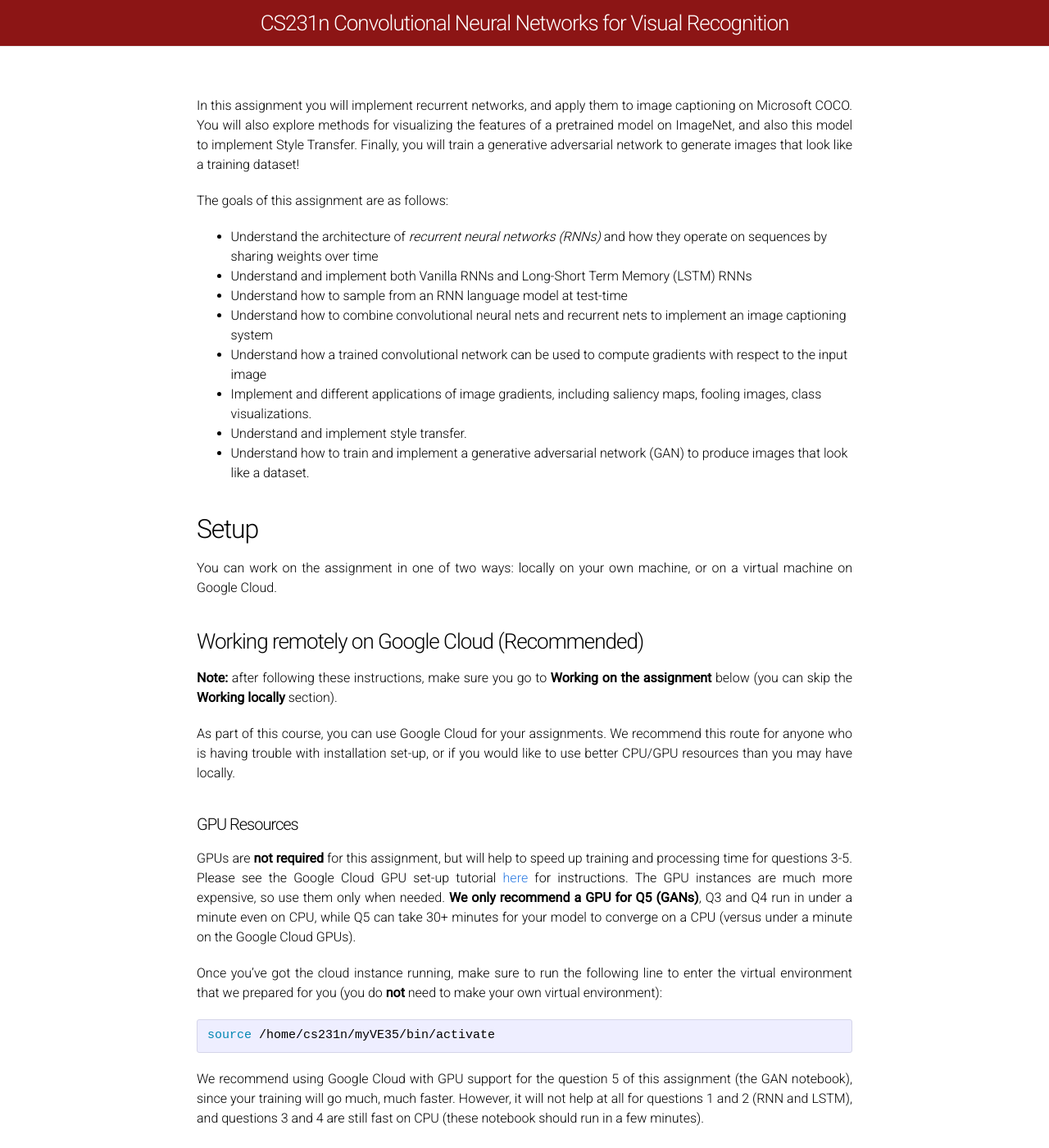
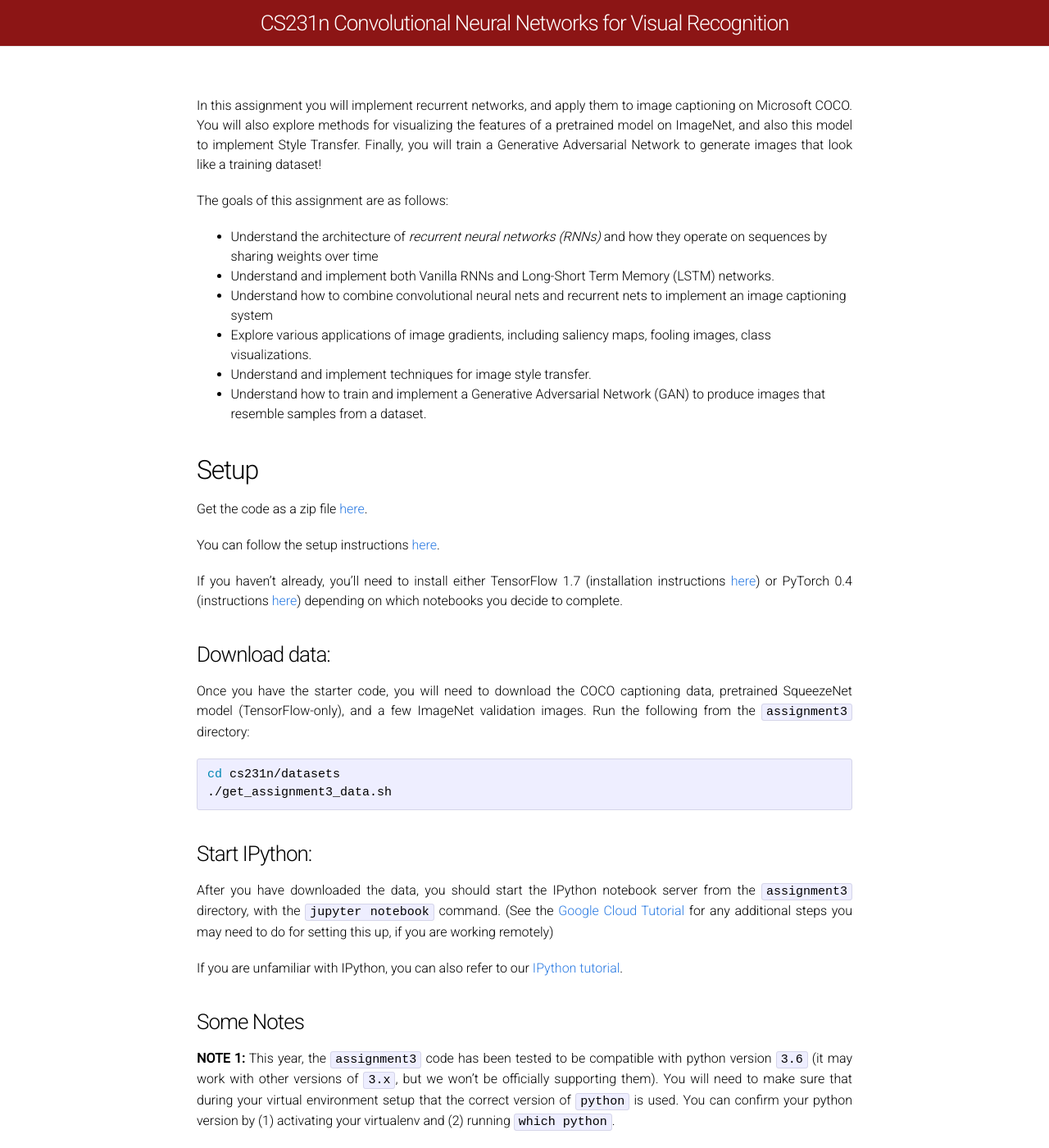
Before and after one commit to cs231n/cs231n.github.io, a Jekyll site: the page built from assignments/2018/assignment3.md, in a window 1280 px wide and 1400 px high. Shown: the whole window at 82% size. Built offline with Jekyll 4.4.1, drawn with Linux system fonts in a browser that asks for light colours; some of the changed text lies outside the part shown.

Commit message:
Updated assignment3 page

````diff
--- a/assignments/2018/assignment3.md
+++ b/assignments/2018/assignment3.md
@@ -4,84 +4,27 @@ mathjax: true
 permalink: /assignments2018/assignment3/
 ---
 
-In this assignment you will implement recurrent networks, and apply them to image captioning on Microsoft COCO. You will also explore methods for visualizing the features of a pretrained model on ImageNet, and also this model to implement Style Transfer. Finally, you will train a generative adversarial network to generate images that look like a training dataset!
+In this assignment you will implement recurrent networks, and apply them to image captioning on Microsoft COCO. You will also explore methods for visualizing the features of a pretrained model on ImageNet, and also this model to implement Style Transfer. Finally, you will train a Generative Adversarial Network to generate images that look like a training dataset!
 
 The goals of this assignment are as follows:
 
 - Understand the architecture of *recurrent neural networks (RNNs)* and how they operate on sequences by sharing weights over time
-- Understand and implement both Vanilla RNNs and Long-Short Term Memory (LSTM) RNNs
-- Understand how to sample from an RNN language model at test-time
+- Understand and implement both Vanilla RNNs and Long-Short Term Memory (LSTM) networks.
 - Understand how to combine convolutional neural nets and recurrent nets to implement an image captioning system
-- Understand how a trained convolutional network can be used to compute gradients with respect to the input image
-- Implement and different applications of image gradients, including saliency maps, fooling images, class visualizations.
-- Understand and implement style transfer.
-- Understand how to train and implement a generative adversarial network (GAN) to produce images that look like a dataset.
+- Explore various applications of image gradients, including saliency maps, fooling images, class visualizations.
+- Understand and implement techniques for image style transfer.
+- Understand how to train and implement a Generative Adversarial Network (GAN) to produce images that resemble samples from a dataset.
 
 ## Setup
-You can work on the assignment in one of two ways: locally on your own machine, or on a virtual machine on Google Cloud.
 
-### Working remotely on Google Cloud (Recommended)
+Get the code as a zip file [here](http://cs231n.github.io/assignments/2018/spring1718_assignment3.zip).
 
-**Note:** after following these instructions, make sure you go to **Working on the assignment** below (you can skip the **Working locally** section).
+You can follow the setup instructions [here](http://cs231n.github.io/setup-instructions/).
 
-As part of this course, you can use Google Cloud for your assignments. We recommend this route for anyone who is having trouble with installation set-up, or if you would like to use better CPU/GPU resources than you may have locally.
-
-#### GPU Resources
-GPUs are **not required** for this assignment, but will help to speed up training and processing time for questions 3-5. Please see the Google Cloud GPU set-up tutorial [here](http://cs231n.github.io/gce-tutorial-gpus/) for instructions. The GPU instances are much more expensive, so use them only when needed. **We only recommend a GPU for Q5 (GANs)**, Q3 and Q4 run in under a minute even on CPU, while Q5 can take 30+ minutes for your model to converge on a CPU (versus under a minute on the Google Cloud GPUs).
-
-Once you've got the cloud instance running, make sure to run the following line to enter the virtual environment that we prepared for you (you do **not** need to make your own virtual environment):
-
-```bash
-source /home/cs231n/myVE35/bin/activate
-```
-
-We recommend using Google Cloud with GPU support for the question 5 of this assignment (the GAN notebook), since your training will go much, much faster. However, it will not help at all for questions 1 and 2 (RNN and LSTM), and questions 3 and 4 are still fast on CPU (these notebook should run in a few minutes).
-
-#### What do I do if my Google Cloud GPUs disappeared?
-You might note that sometimes, your GPUs are no longer accessible on your Google Cloud instance after you restart it. If this happens, please run the following commands in your assignment3 directory:
-
-```bash
-sudo apt-get remove unattended-upgrades
-chmod u+x where_are_my_drivers.sh
-./where_are_my_drivers.sh
-```
-
-If this isn't working, you can find more detailed instructions and manual ways of fixing this [here](https://cloud.google.com/compute/docs/gpus/add-gpus#install-driver-script). You should follow the "Ubuntu 16.04" instructions.
-
-### Working locally
-Here's how you install the necessary dependencies:
-
-**(OPTIONAL) Installing GPU drivers:**
-If you choose to work locally, you are at no disadvantage for the first parts of the assignment. For the last question, which is in TensorFlow or PyTorch, however, having a GPU will be a significant advantage. We recommend using a Google Cloud Instance with a GPU, at least for this part. If you have your own NVIDIA GPU, however, and wish to use that, that's fine -- you'll need to install the drivers for your GPU, install CUDA, install cuDNN, and then install either [TensorFlow](https://www.tensorflow.org/install/) or [PyTorch](http://pytorch.org/). You could theoretically do the entire assignment with no GPUs, though this will make training much slower in the last part. However, our reference code runs in 10-15 minutes on a dual-core laptop without a GPU, so it is certainly possible.
-
-**Installing Python 3.5+:**
-To use python3, make sure to install version 3.5 or 3.6 on your local machine. If you are on Mac OS X, you can do this using [Homebrew](https://brew.sh) with `brew install python3`. You can find instructions for Ubuntu [here](https://www.digitalocean.com/community/tutorials/how-to-install-python-3-and-set-up-a-local-programming-environment-on-ubuntu-16-04).
-
-**Virtual environment:**
-If you decide to work locally, we recommend using [virtual environment](http://docs.python-guide.org/en/latest/dev/virtualenvs/) for the project. If you choose not to use a virtual environment, it is up to you to make sure that all dependencies for the code are installed globally on your machine. To set up a virtual environment, run the following:
-
-```bash
-cd assignment2
-sudo pip install virtualenv      # This may already be installed
-virtualenv -p python3 .env   		 # Create a virtual environment (python3)
-source .env/bin/activate         # Activate the virtual environment
-pip install -r requirements.txt  # Install dependencies
-# Note that this does NOT install TensorFlow or PyTorch,
-# which you need to do yourself.
-
-# Work on the assignment for a while ...
-# ... and when you're done:
-deactivate                       # Exit the virtual environment
-```
-
-Note that every time you want to work on the assignment, you should run `source .env/bin/activate` (from within your `assignment3` folder) to re-activate the virtual environment, and `deactivate` again whenever you are done.
-
-## Working on the assignment:
-
-### Get the code as a zip file [here](http://cs231n.stanford.edu/assignments/2017/spring1617_assignment3_v3.zip).
+If you haven't already, you'll need to install either TensorFlow 1.7 (installation instructions [here](https://www.tensorflow.org/versions/r1.7/install/)) or PyTorch 0.4 (instructions [here](http://pytorch.org/)) depending on which notebooks you decide to complete.
 
 ### Download data:
-Once you have the starter code (regardless of which method you choose above), you will need to download the COCO captioning data,  pretrained SqueezeNet model (TensorFlow-only), and a few ImageNet validation images.
+Once you have the starter code, you will need to download the COCO captioning data,  pretrained SqueezeNet model (TensorFlow-only), and a few ImageNet validation images.
 Run the following from the `assignment3` directory:
 
 ```bash
@@ -97,17 +40,12 @@ If you are unfamiliar with IPython, you can also refer to our
 [IPython tutorial](/ipython-tutorial).
 
 ### Some Notes
-**NOTE 1:** This year, the `assignment3` code has been tested to be compatible with python versions `3.5` and `3.6` (it may work with other versions of `3.x`, but we won't be officially supporting them). For this assignment, we are NOT officially supporting python2. Use it at your own risk. You will need to make sure that during your `virtualenv` setup that the correct version of `python` is used. You can confirm your python version by (1) activating your virtualenv and (2) running `python --version`.
+**NOTE 1:** This year, the `assignment3` code has been tested to be compatible with python version `3.6` (it may work with other versions of `3.x`, but we won't be officially supporting them). You will need to make sure that during your virtual environment setup that the correct version of `python` is used. You can confirm your python version by (1) activating your virtualenv and (2) running `which python`.
 
 **NOTE 2:** If you are working in a virtual environment on OSX, you may *potentially* encounter
 errors with matplotlib due to the [issues described here](http://matplotlib.org/faq/virtualenv_faq.html). In our testing, it seems that this issue is no longer present with the most recent version of matplotlib, but if you do end up running into this issue you may have to use the `start_ipython_osx.sh` script from the `assignment3` directory (instead of `jupyter notebook` above) to launch your IPython notebook server. Note that you may have to modify some variables within the script to match your version of python/installation directory. The script assumes that your virtual environment is named `.env`.
 
-### Submitting your work:
-Whether you work on the assignment locally or using Google Cloud, once you are done
-working run the `collectSubmission.sh` script; this will produce a file called
-`assignment3.zip`. Please submit this file on [Canvas](https://canvas.stanford.edu/courses/66461/).
-
-#### You can do Questions 3, 4, and 5 in TensorFlow or PyTorch. There are two versions of each notebook, with suffixes -TensorFlow or -PyTorch. No extra credit will be awarded if you do a question in both TensorFlow and PyTorch.
+#### You can do Questions 3, 4, and 5 in TensorFlow or PyTorch. There are two versions of each of these notebooks, one for TensorFlow and one for PyTorch. No extra credit will be awarded if you do a question in both TensorFlow and PyTorch.
 
 ### Q1: Image Captioning with Vanilla RNNs (25 points)
 The Jupyter notebook `RNN_Captioning.ipynb` will walk you through the
@@ -128,4 +66,40 @@ images. Please complete only one of the notebooks (TensorFlow or PyTorch). No ex
 In the Jupyter notebooks `StyleTransfer-TensorFlow.ipynb`/`StyleTransfer-PyTorch.ipynb` you will learn how to create images with the content of one image but the style of another. Please complete only one of the notebooks (TensorFlow or PyTorch). No extra credit will be awardeded if you complete both notebooks.
 
 ### Q5: Generative Adversarial Networks (15 points)
-In the Jupyter notebooks `GANs-TensorFlow.ipynb`/`GANs-PyTorch.ipynb` you will learn how to generate images that match a training dataset, and use these models to improve classifier performance when training on a large amount of unlabeled data and a small amount of labeled data. Please complete only one of the notebooks (TensorFlow or PyTorch). No extra credit will be awarded if you complete both notebooks.
+In the Jupyter notebooks `Generative_Adversarial_Networks_TF.ipynb`/`Generative_Adversarial_Networks_PyTorch.ipynb` you will learn how to generate images that match a training dataset, and use these models to improve classifier performance when training on a large amount of unlabeled data and a small amount of labeled data. Please complete only one of the notebooks (TensorFlow or PyTorch). No extra credit will be awarded if you complete both notebooks.
+
+### Submitting your work
+There are **_two_** steps that you must complete to submit your assignment:
+
+**1.** Submit a pdf of the completed iPython notebooks to [Gradescope](https://gradescope.com/courses/17367). If you are enrolled in the course, then you should have already been automatically added to the course on Gradescope.
+
+To produce a pdf of your work, you can first convert each of the .ipynb files to HTML. To do this, simply run from your assignment directory
+
+```bash
+jupyter nbconvert --to html FILE.ipynb
+```
+for each of the notebooks, where `FILE.ipynb` is the notebook you want to convert. Then you can convert the HTML files to PDFs with your favorite web browser, and then concatenate them all together in your favorite PDF viewer/editor. Submit this final PDF on Gradescope, and be sure to tag the questions correctly!
+
+**Important:** _Please make sure that the submitted notebooks have been run and the cell outputs are visible._
+
+
+**2.** Submit a zip file of your assignment on AFS. To do this, run the provided `collectSubmission.sh` script, which will produce a file called `assignment3.zip`. You will then need to SCP this file over to Stanford AFS using the following command (entering your Stanford password if requested):
+
+```bash
+# Run from the assignment directory where the zip file is located
+scp assignment3.zip YOUR_SUNET@myth.stanford.edu:~/DEST_PATH
+```
+
+`YOUR_SUNET` should be replaced with your SUNetID (e.g. `jdoe`), and `DEST_PATH` should be a path to an existing directory on AFS where you want the zip file to be copied to (you may want to create a CS231N directory for convenience). Once this is done, run the following:
+
+ ```bash
+# SSH into the Stanford Myth machines
+ssh YOUR_SUNET@myth.stanford.edu
+
+# Descend into the directory where the zip file is now located
+cd DEST_PATH
+
+# Run the script to actually submit the assignment
+/afs/ir/class/cs231n/submit
+```
+Once you run the submit script, simply follow the on-screen prompts to finish submitting the assignment on AFS. If successful, you should see a "SUBMIT SUCCESS" message output by the script.
````
